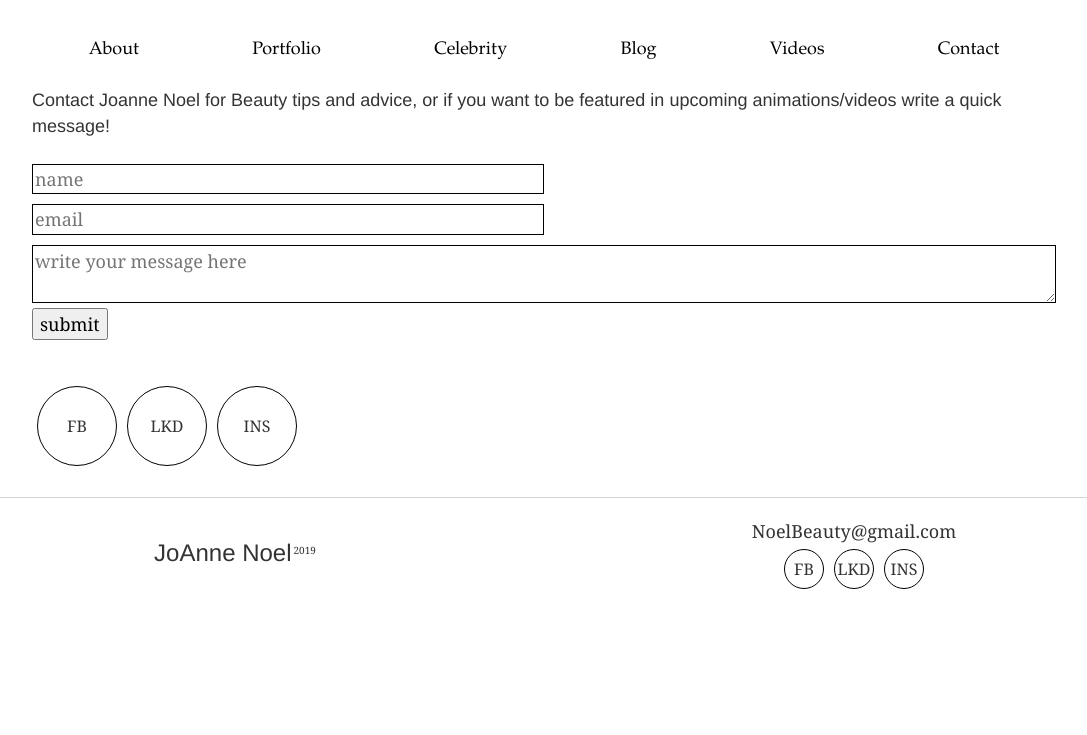
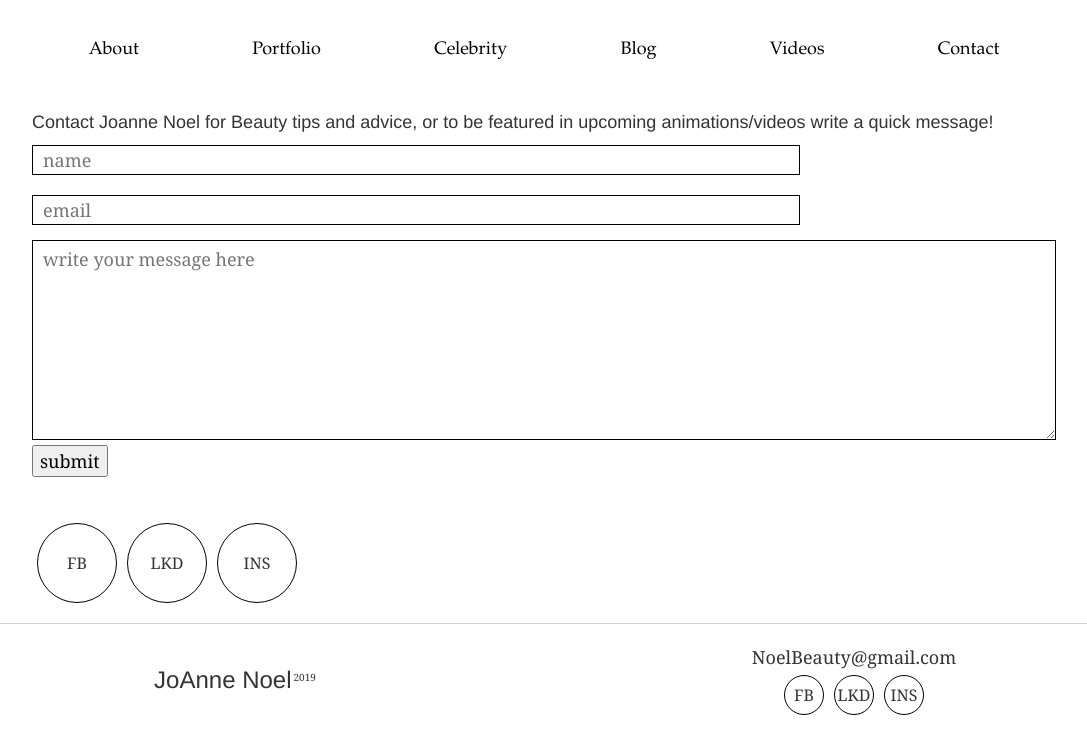
Before and after one commit to joeelo/noel-beauty-gatsby, a Gatsby site: page /ContactPage in a window 1280 px wide. Shown: the part 119-854 px from the top of the page, without its empty margins (96-1183 px from the left). Before the commit the page ends 800 px from the top, so only its background shows below. Built offline with nearby package versions, Linux system fonts and the light colour scheme; Gatsby itself is replaced by a stand-in of ours.

Commit message:
new code styling and centered contact page

```diff
--- a/src/components/layout.css
+++ b/src/components/layout.css
@@ -638,7 +638,7 @@ div[role="group"][tabindex] {
 
 @media only screen and (max-width: 760px) {
   body {
-    font-size: 4vw;
+    font-size: 18px;
   }
 }
 
--- a/src/pages/ContactPage.js
+++ b/src/pages/ContactPage.js
@@ -24,20 +24,35 @@ class ContactPage extends Component {
         return (
             <Layout>
                 <PageContainer>
-
-                    <ContactSpan>  Contact Joanne Noel for Beauty tips and advice, or if you want to be featured in upcoming animations/videos write a quick message!
-                    </ContactSpan>
-
                     <ContactForm onSubmit={this.handleSubmit}>
-                        <Input type="text" name="name" onChange={this.handleChange} placeholder="name" value={this.state.name}/>
-                        <Input type="text" name="email" onChange={this.handleChange} placeholder="email" value={this.state.email}/>
-                        <TextArea name="content" placeholder="write your message here" onChange={this.handleChange} value={this.state.content}/>
-                        <button> submit </button>
+                        <ContactSpan>
+                            Contact Joanne Noel for Beauty tips and advice, or to be featured in upcoming animations/videos write a quick message!
+                        </ContactSpan>
+                        <Input
+                            type="text"
+                            name="name"
+                            onChange={this.handleChange}
+                            placeholder="name"
+                            value={this.state.name}
+                        />
+                        <Input
+                            type="text" name="email"
+                            onChange={this.handleChange}
+                            placeholder="email"
+                            value={this.state.email}
+                        />
+                        <TextArea
+                            name="content"
+                            placeholder="write your message here"
+                            onChange={this.handleChange}
+                            value={this.state.content}
+                        />
+                    <button> submit </button>
                     </ContactForm>
 
                     <LinkContainer>
                         <ContactSocialLink> <Anchor href="#" target="_blank"> FB </Anchor></ContactSocialLink>
-                        <ContactSocialLink> <Anchor href="https://www.linkedin.com/in/joanne-noel-3008166/" target="_blank"> LKD </Anchor></ContactSocialLink>
+                        <Anchor href="https://www.linkedin.com/in/joanne-noel-3008166/" target="_blank"><ContactSocialLink>  LKD </ContactSocialLink></Anchor>
                         <ContactSocialLink> <Anchor href="https://www.instagram.com/joannenoel/?hl=en" target="_blank"> INS </Anchor></ContactSocialLink>
                     </LinkContainer>
                 </PageContainer>
@@ -50,24 +65,30 @@ class ContactPage extends Component {
 export default ContactPage;
 
 const PageContainer = styled.div`
-    width: 100vw;
+width: 100vw;
+display: flex;
+min-height: 400px;
+justify-content: space-around;
+flex-direction: column;
+`
+
+const ContactForm = styled.form`
     display: flex;
     flex-direction: column;
-    min-height: 400px;
-    justify-content: space-around;
+    align-items: flex-start;
+    margin-top: 4vh;
 `
 
 const ContactSpan = styled.span`
     font-family: Helvetica, sans-serfif;
     text-decoration: line-height: 1.25em;
-
-    @media (max-width: 460px) {
-        font-size: 12px;
-    }
+    grid-column-start: 2;
+    font-size: 18px;
 `
 
 const LinkContainer = styled.div`
     display: flex;
+    margin-top: 20px;
 `
 
 const ContactSocialLink = styled(SocialLink)`
@@ -84,20 +105,19 @@ const ContactAnchor = styled(Anchor)`
 
 `
 
-const ContactForm = styled.form`
-    display: flex;
-    flex-direction: column;
-    align-items: flex-start;
-`
 
 const Input = styled.input`
     border: 1px solid black;
-    margin: 5px 0;
+    margin: 10px 0;
     width: 40vw;
+    padding-left: 10px;
+    width: 75%;
 `
 
 const TextArea = styled.textarea`
     border: 1px solid black;
     width: 100%;
     margin: 5px 0;
+    height: 200px;
+    padding: 5px 10px;
 `
```
